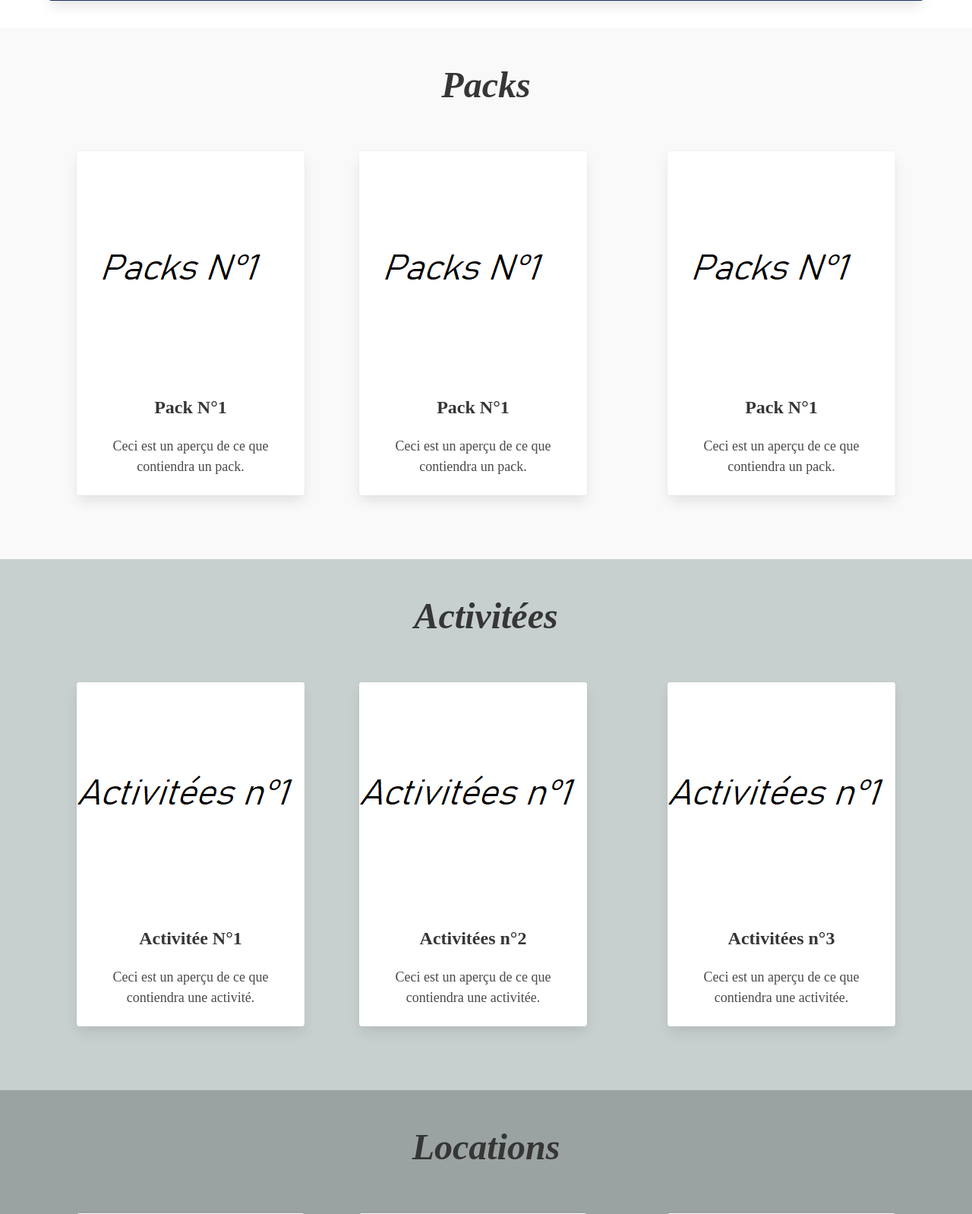
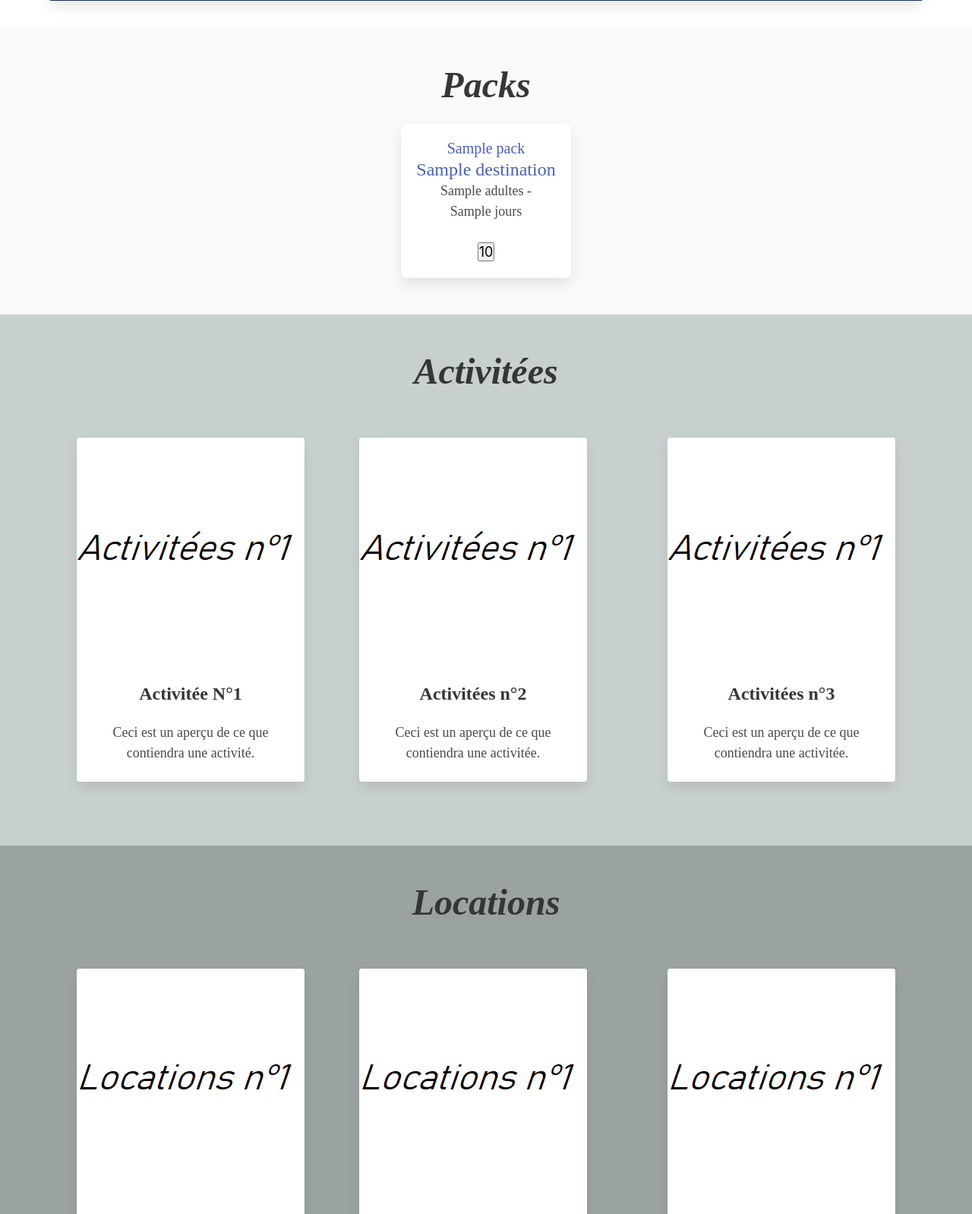
Before and after one commit to Projet-devWeb-2022/RICH, a Symfony app: template templates/homePage/homepage.html.twig in a window 1280 px wide. Shown: the part 311-1909 px from the top of the page at 76% size. Run offline with Twig, Linux system fonts and the light colour scheme; the template is opened without the code that fills it: most values are stand-ins (such as "Sample title", 1, 10 or a date in 2020); some libraries are stand-ins or nearby versions.

Commit message:
feat: add pack with database to homepage

```diff
--- a/templates/homePage/homepage.html.twig
+++ b/templates/homePage/homepage.html.twig
@@ -21,8 +21,25 @@
 
                 <nav class="level">
                     <div class="level-item has-text-centered">
-                        <div>
-                            <div class="card" style="width: 300px; margin: 2em;">
+
+                        <div class="block">
+                            <div class="container">
+                                <div class="columns">
+                                    <!-- one columns -->
+                                    <div class="column">
+                                        <div class="box">
+                                            <!-- <img class="" src="{ destination.image }}">  -->
+                                            <h2 class="subtitle has-text-link">{{ pack.nomPack }} </h2>
+                                            <h2 class="subtitle has-text-link is-4">{{ pack.destination }} </h2>
+                                            <p> {{ pack.nbJour }} adultes - </p> <p> {{ pack.nbJour }} jours </p></br>
+                                            <button  onclick=""> {{ pack.prix }} </button>
+                                        </div>
+                                    </div>
+                                </div>
+                            </div>
+                        </div>
+
+                            <!--<div class="card" style="width: 300px; margin: 2em;">
                                 <div class="card-image" style="width: 300px">
                                         <img src="{{ asset('../assets/img/Pack n°1.png') }}">
                                 </div>
@@ -75,8 +92,7 @@
                                         Ceci est un aperçu de ce que contiendra un pack.
                                     </div>
                                 </div>
-                            </div>
-                        </div>
+                            </div>-->
                     </div>
                 </nav>
             </section>
```
